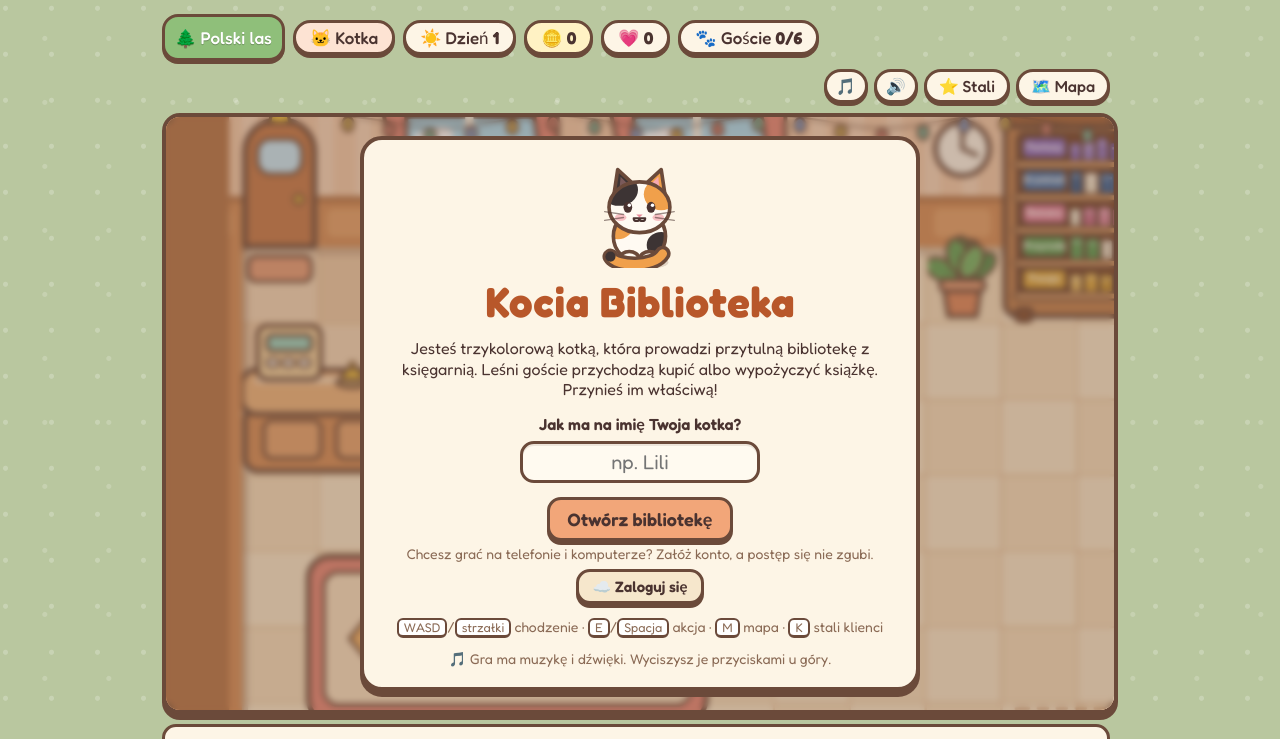
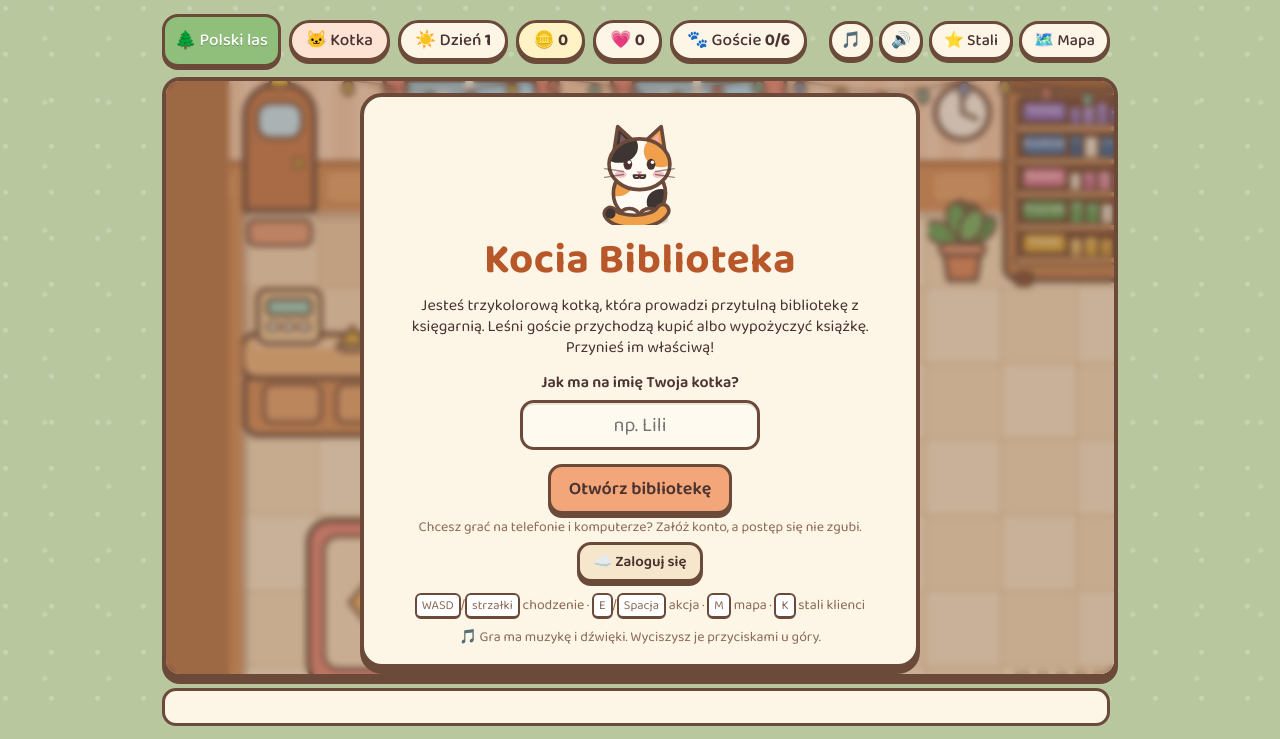
Before and after one commit to joanise-ux/gra-kocia-biblioteka, a plain HTML site: page index.html in a window 1280 px wide. Shown: the top 739 px of the page. Drawn offline with Linux system fonts and the light colour scheme.

Commit message:
Switch font from Fredoka to Baloo 2 for full Polish glyph support (#1)
Fredoka lacks ą, ś, ż and similar glyphs, so browsers fell back to a
different font mid-word. Baloo 2 covers Latin Extended-A and keeps the
rounded, playful look. Updated both CSS and canvas text.


Claude-Session: https://claude.ai/code/session_01DG5QaeArM8SReUejnL18nD

Co-authored-by: Claude <noreply@anthropic.com>

```diff
--- a/index.html
+++ b/index.html
@@ -11,7 +11,7 @@
   <meta name="theme-color" content="#b9c79f">
   <link rel="preconnect" href="https://fonts.googleapis.com">
   <link rel="preconnect" href="https://fonts.gstatic.com" crossorigin>
-  <link href="https://fonts.googleapis.com/css2?family=Fredoka:wght@400;500;600;700&display=swap" rel="stylesheet">
+  <link href="https://fonts.googleapis.com/css2?family=Baloo+2:wght@400;500;600;700;800&display=swap" rel="stylesheet">
   <link rel="stylesheet" href="style.css">
 </head>
 <body>
--- a/js/art.js
+++ b/js/art.js
@@ -717,7 +717,7 @@ function makeBookcaseArt(shelves, seed) {
         rr(g, 14, top + 3, 28, rowH - 8, 3);
         fs(g, sh.count ? col : shade(col, 0.5), 1.5);
         g.fillStyle = '#fffaf0';
-        g.font = '600 6.4px Fredoka, "Pixelify Sans", sans-serif';
+        g.font = '600 6.4px "Baloo 2", "Pixelify Sans", sans-serif';
         g.textAlign = 'center';
         g.textBaseline = 'middle';
         const label = CATEGORIES[sh.cat].name;
@@ -725,7 +725,7 @@ function makeBookcaseArt(shelves, seed) {
       } else {
         // pusta półka – miejsce na nową kategorię
         g.fillStyle = 'rgba(255,240,220,0.18)';
-        g.font = '500 6.5px Fredoka, sans-serif';
+        g.font = '500 6.5px "Baloo 2", sans-serif';
         g.textAlign = 'center';
         g.textBaseline = 'middle';
         g.fillText('wolna półka', BOOKCASE_W / 2, top + rowH / 2 - 1.5);
@@ -1247,7 +1247,7 @@ function makeCounterArt() {
     // napisy na froncie
     rr(g, 3.5 * T - 26, 70, 52, 16, 5);
     fs(g, '#fff4e2', 2);
-    g.font = '600 10px Fredoka, "Pixelify Sans", sans-serif';
+    g.font = '600 10px "Baloo 2", "Pixelify Sans", sans-serif';
     g.textAlign = 'center';
     g.textBaseline = 'middle';
     g.fillStyle = OL;
--- a/js/customers.js
+++ b/js/customers.js
@@ -437,7 +437,7 @@ function drawCustomerBubble(ctx, c) {
   if (r.mode === 'buy') drawCoin(ctx, cx + 12, by + 15, 8);
   else drawBorrow(ctx, cx + 12, by + 15, 8);
   // podpis, żeby ikonka nie myliła się z upływem czasu
-  ctx.font = '600 9px Fredoka, "Pixelify Sans", sans-serif';
+  ctx.font = '600 9px "Baloo 2", "Pixelify Sans", sans-serif';
   ctx.textAlign = 'center';
   ctx.textBaseline = 'middle';
   ctx.fillStyle = r.mode === 'buy' ? '#b07a12' : '#3f78a8';
@@ -446,7 +446,7 @@ function drawCustomerBubble(ctx, c) {
 
 function drawSpeech(ctx, text, cx, bottom) {
   text = withName(text);
-  ctx.font = '600 12px Fredoka, "Pixelify Sans", sans-serif';
+  ctx.font = '600 12px "Baloo 2", "Pixelify Sans", sans-serif';
   const tw = Math.ceil(ctx.measureText(text).width);
   const w = tw + 18, h = 24;
   let bx = cx - w / 2;
--- a/js/game.js
+++ b/js/game.js
@@ -728,7 +728,7 @@ function drawRoomEntrance() {
   ctx.stroke();
   rr(ctx, 19 * T - 22, sy, T + 44, 24, 8);
   fs(ctx, '#fff4e2', 2.5);
-  ctx.font = '700 11px Fredoka, "Pixelify Sans", sans-serif';
+  ctx.font = '700 11px "Baloo 2", "Pixelify Sans", sans-serif';
   ctx.textAlign = 'center';
   ctx.textBaseline = 'middle';
   ctx.fillStyle = OL;
@@ -748,7 +748,7 @@ function drawRoomEntrance() {
   // tabliczka
   rr(ctx, 19 * T - 6, y0 + h / 2 - 12, T + 12, 22, 6);
   fs(ctx, '#fff4e2', 2);
-  ctx.font = '700 10px Fredoka, "Pixelify Sans", sans-serif';
+  ctx.font = '700 10px "Baloo 2", "Pixelify Sans", sans-serif';
   ctx.textAlign = 'center';
   ctx.textBaseline = 'middle';
   ctx.fillStyle = OL;
@@ -974,7 +974,7 @@ function drawParticles() {
 }
 
 function drawFloaters() {
-  ctx.font = '700 14px Fredoka, "Pixelify Sans", sans-serif';
+  ctx.font = '700 14px "Baloo 2", "Pixelify Sans", sans-serif';
   ctx.textAlign = 'center';
   ctx.textBaseline = 'middle';
   for (const f of G.floaters) {
--- a/style.css
+++ b/style.css
@@ -12,7 +12,7 @@
   --green: #8fbf7a;
   --rose: #e98b7a;
   --game-w: 960px;
-  --font: 'Fredoka', 'Nunito', 'Trebuchet MS', sans-serif;
+  --font: 'Baloo 2', 'Nunito', 'Trebuchet MS', sans-serif;
   color-scheme: light;
 }
 
```
